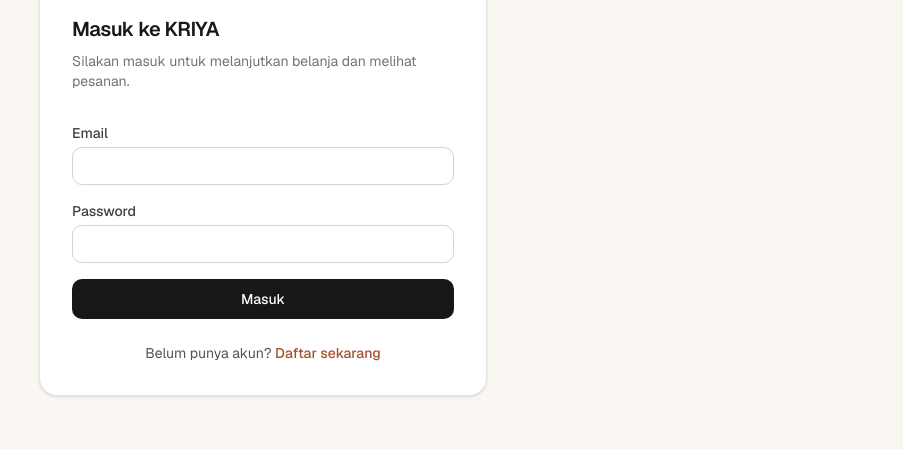
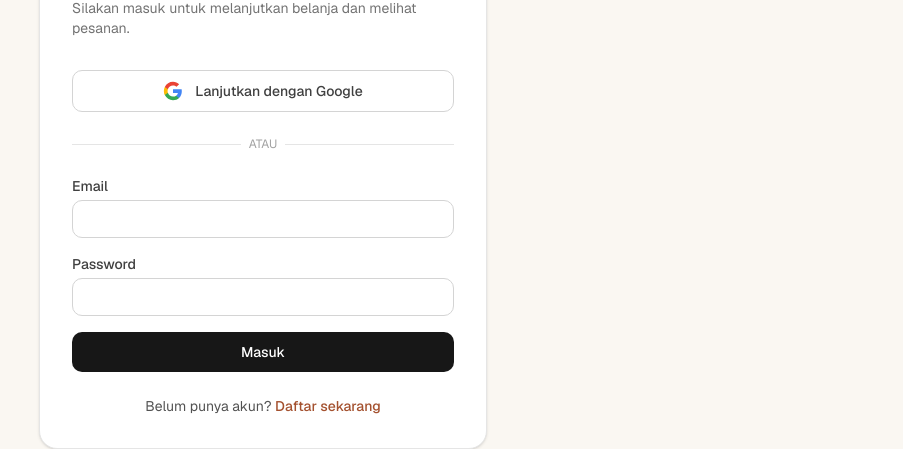
Before and after one commit to SatriaYudha03/kriya-ecommerce, a Next.js app in the folder apps/web/: page /login in a window 1280 px wide. Shown: the part 269-718 px from the top of the page, without its empty margins (377-1280 px from the left). Built offline with nearby package versions, Linux system fonts and the light colour scheme; no server answers.

Commit message:
feat: implement social login buttons in login and register forms, and update redirect logic in callback handler

```diff
--- a/apps/web/app/(auth)/auth/callback/page.tsx
+++ b/apps/web/app/(auth)/auth/callback/page.tsx
@@ -21,7 +21,8 @@
       if (data.session) {
         await syncFromServer();
       }
-      router.replace("/");
+      const next = searchParams.get("next") || "/";
+      router.replace(next);
     }
 
     handleCallback();
--- a/apps/web/app/(auth)/login/page.tsx
+++ b/apps/web/app/(auth)/login/page.tsx
@@ -6,6 +6,7 @@
 import { supabase } from "@/lib/supabase";
 import { useCartStore } from "@/stores/cart-store";
 import { toast } from "sonner";
+import { SocialLoginButtons } from "@/components/kriya/social-login-buttons";
 
 function LoginForm() {
   const [email, setEmail] = useState("");
@@ -42,7 +43,20 @@
 
   return (
     <>
-      <form onSubmit={handleLogin} className="mt-8 space-y-4">
+      <div className="mt-8">
+        <SocialLoginButtons next={next} />
+      </div>
+
+      <div className="relative my-6">
+        <div className="absolute inset-0 flex items-center">
+          <div className="w-full border-t border-neutral-200" />
+        </div>
+        <div className="relative flex justify-center text-xs uppercase">
+          <span className="bg-white px-2 text-neutral-400">atau</span>
+        </div>
+      </div>
+
+      <form onSubmit={handleLogin} className="space-y-4">
         <div>
           <label className="block text-sm font-medium text-neutral-700">Email</label>
           <input
--- a/apps/web/app/(auth)/register/page.tsx
+++ b/apps/web/app/(auth)/register/page.tsx
@@ -6,6 +6,7 @@
 import { supabase } from "@/lib/supabase";
 import { toast } from "sonner";
 import { useCartStore } from "@/stores/cart-store";
+import { SocialLoginButtons } from "@/components/kriya/social-login-buttons";
 
 function RegisterForm() {
   const [email, setEmail] = useState("");
@@ -45,7 +46,20 @@
 
   return (
     <>
-      <form onSubmit={handleRegister} className="mt-8 space-y-4">
+      <div className="mt-8">
+        <SocialLoginButtons next={next} />
+      </div>
+
+      <div className="relative my-6">
+        <div className="absolute inset-0 flex items-center">
+          <div className="w-full border-t border-neutral-200" />
+        </div>
+        <div className="relative flex justify-center text-xs uppercase">
+          <span className="bg-white px-2 text-neutral-400">atau</span>
+        </div>
+      </div>
+
+      <form onSubmit={handleRegister} className="space-y-4">
         <div>
           <label className="block text-sm font-medium text-neutral-700">Email</label>
           <input
--- /dev/null
+++ b/apps/web/components/kriya/social-login-buttons.tsx
@@ -0,0 +1,76 @@
+"use client";
+
+import { useState } from "react";
+import { supabase } from "@/lib/supabase";
+import type { Provider } from "@supabase/supabase-js";
+import { toast } from "sonner";
+
+const providers: { id: Provider; label: string; icon: React.ReactNode }[] = [
+  {
+    id: "google",
+    label: "Google",
+    icon: (
+      <svg viewBox="0 0 24 24" className="h-5 w-5">
+        <path
+          d="M22.56 12.25c0-.78-.07-1.53-.2-2.25H12v4.26h5.92a5.06 5.06 0 0 1-2.2 3.32v2.77h3.57c2.08-1.92 3.28-4.74 3.28-8.1z"
+          fill="#4285F4"
+        />
+        <path
+          d="M12 23c2.97 0 5.46-.98 7.28-2.66l-3.57-2.77c-.98.66-2.23 1.06-3.71 1.06-2.86 0-5.29-1.93-6.16-4.53H2.18v2.84C3.99 20.53 7.7 23 12 23z"
+          fill="#34A853"
+        />
+        <path
+          d="M5.84 14.09c-.22-.66-.35-1.36-.35-2.09s.13-1.43.35-2.09V7.07H2.18A10.96 10.96 0 0 0 1 12c0 1.77.42 3.45 1.18 4.93l3.66-2.84z"
+          fill="#FBBC05"
+        />
+        <path
+          d="M12 5.38c1.62 0 3.06.56 4.21 1.64l3.15-3.15C17.45 2.09 14.97 1 12 1 7.7 1 3.99 3.47 2.18 7.07l3.66 2.84c.87-2.6 3.3-4.53 6.16-4.53z"
+          fill="#EA4335"
+        />
+      </svg>
+    ),
+  },
+];
+
+export function SocialLoginButtons({ next = "/" }: { next?: string }) {
+  const [loadingProvider, setLoadingProvider] = useState<Provider | null>(null);
+
+  const handleSocialLogin = async (provider: Provider) => {
+    setLoadingProvider(provider);
+    try {
+      const { error } = await supabase.auth.signInWithOAuth({
+        provider,
+        options: {
+          redirectTo: `${window.location.origin}/auth/callback?next=${encodeURIComponent(next)}`,
+        },
+      });
+      if (error) throw error;
+    } catch (error: unknown) {
+      toast.error(
+        error instanceof Error ? error.message : "Gagal masuk dengan SSO"
+      );
+      setLoadingProvider(null);
+    }
+  };
+
+  return (
+    <div className="space-y-3">
+      {providers.map(({ id, label, icon }) => (
+        <button
+          key={id}
+          type="button"
+          disabled={loadingProvider !== null}
+          onClick={() => handleSocialLogin(id)}
+          className="flex w-full items-center justify-center gap-3 rounded-lg border border-neutral-300 bg-white px-4 py-2.5 text-sm font-medium text-neutral-700 transition-colors hover:bg-neutral-50 disabled:opacity-50"
+        >
+          {loadingProvider === id ? (
+            <div className="h-5 w-5 animate-spin rounded-full border-2 border-neutral-400 border-t-transparent" />
+          ) : (
+            icon
+          )}
+          Lanjutkan dengan {label}
+        </button>
+      ))}
+    </div>
+  );
+}
```
